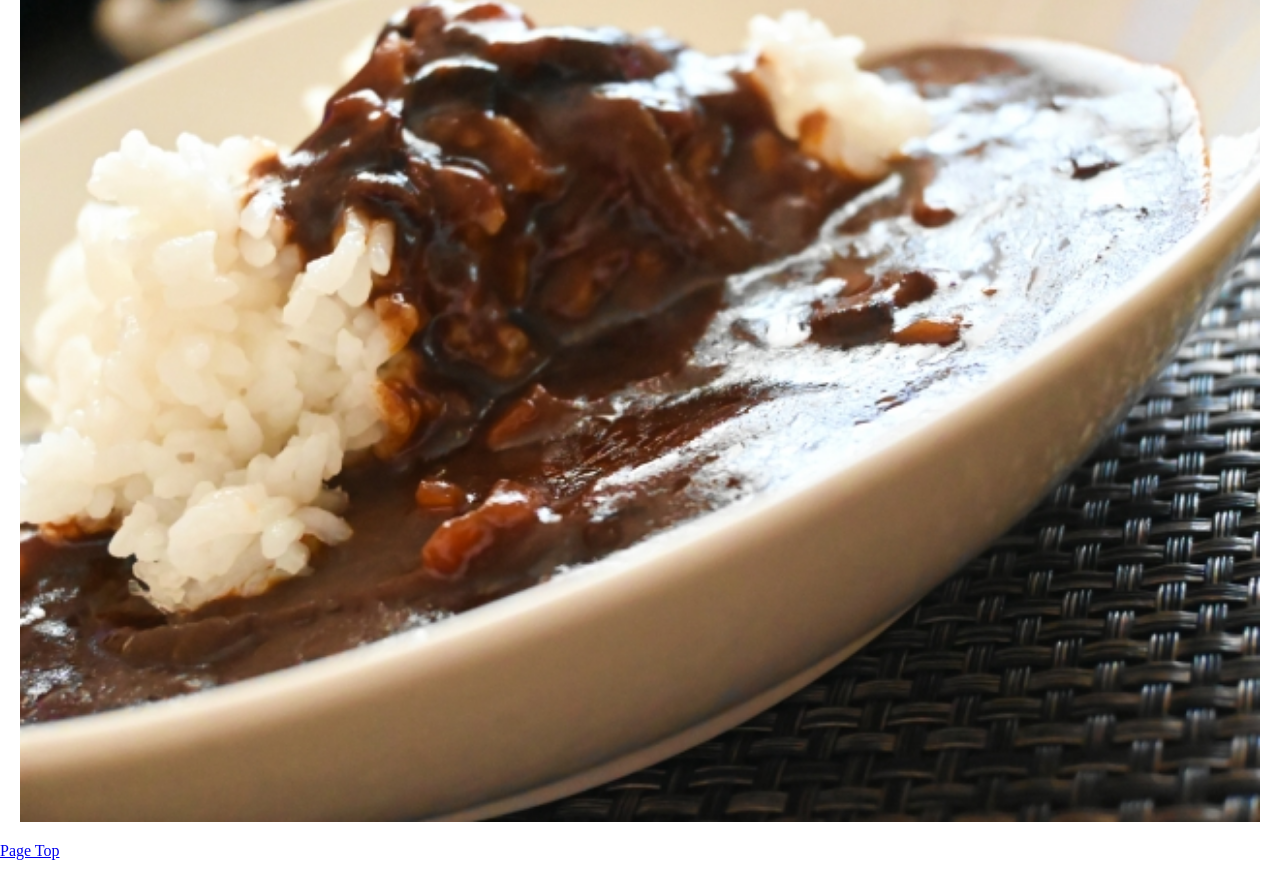
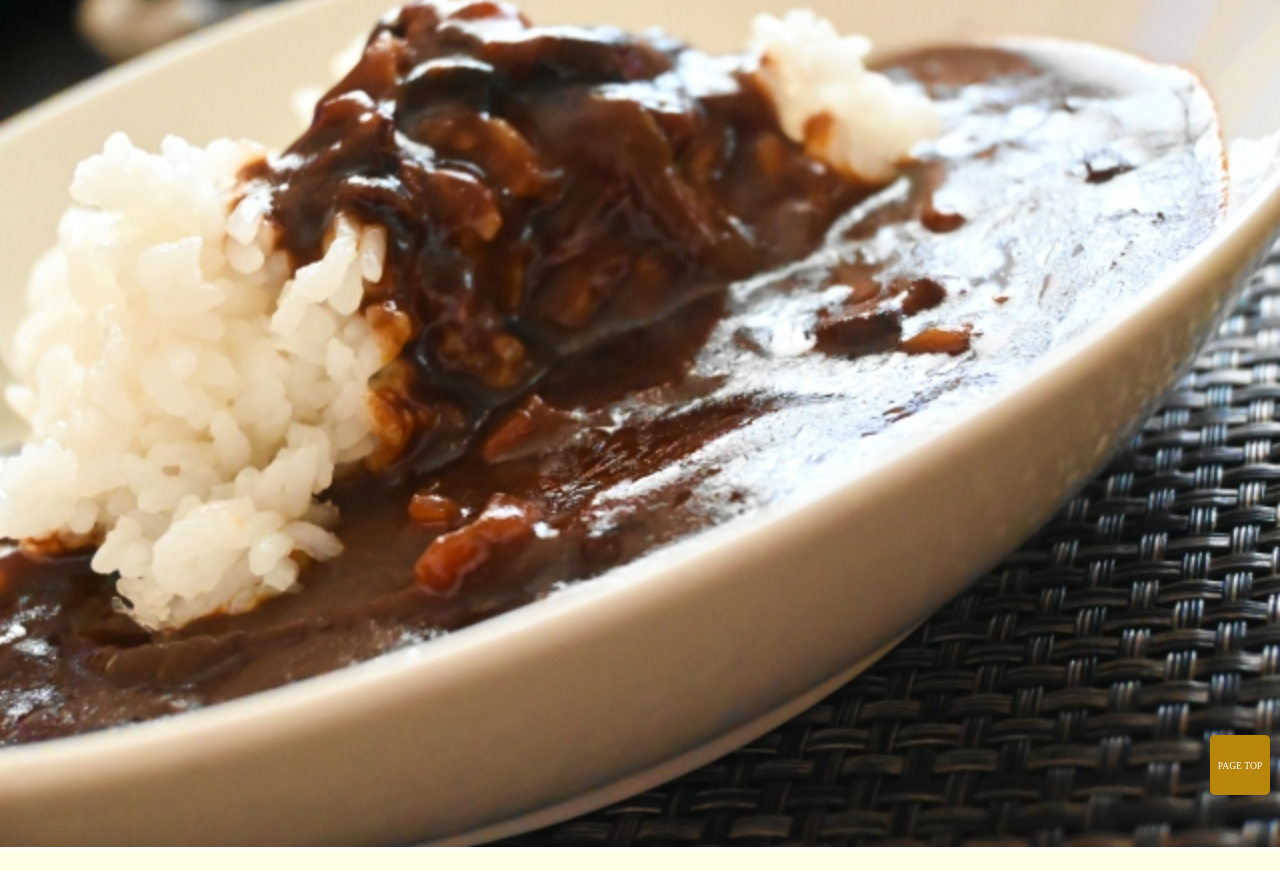
Before and after one commit to CurryDelicious/interview-1, a plain HTML site: page index.html in a window 1280 px wide. Shown: the part 79-950 px from the top of the page. Drawn offline with nearby package versions, Linux system fonts and the light colour scheme.

Commit message:
Update stylesheet.css

```diff
--- a/stylesheet.css
+++ b/stylesheet.css
@@ -1,5 +1,5 @@
 body{
-    margin: 2px 0px;
+    margin: 0px;
 }
 
 header{
@@ -7,8 +7,8 @@ header{
     font-family: serif;
     background-color:#fff8dc;
     font-size:20px;
-    padding: 2px 7px;
-    margin:0px 20px;
+    padding: 2px 20px;
+    margin:0px ;
     border: 5px solid #8b4513;
 }
 
@@ -16,10 +16,74 @@ header h1{
     margin:0px;
 }
 
+/*リンクの形状*/
+#page-top a{
+	display: flex;
+	justify-content:center;
+	align-items:center;
+	background:#b8860b;
+	border-radius: 5px;
+	width: 60px;
+	height: 60px;
+	color: #fff;
+	text-align: center;
+	text-transform: uppercase;
+	text-decoration: none;
+	font-size:0.6rem;
+	transition:all 0.3s;
+}
+
+#page-top a:hover{
+	background: #777;
+}
+
+/*リンクを右下に固定*/
+#page-top {
+	position: fixed;
+	right: 10px;
+	bottom:10px;
+	z-index: 2;
+    /*はじめは非表示*/
+	opacity: 0;
+	transform: translateY(100px);
+}
+
+/*　上に上がる動き　*/
+
+#page-top.UpMove{
+	animation: UpAnime 0.5s forwards;
+}
+@keyframes UpAnime{
+  from {
+    opacity: 0;
+	transform: translateY(100px);
+  }
+  to {
+    opacity: 1;
+	transform: translateY(0);
+  }
+}
+
+/*　下に下がる動き　*/
+
+#page-top.DownMove{
+	animation: DownAnime 0.5s forwards;
+}
+@keyframes DownAnime{
+  from {
+  	opacity: 1;
+	transform: translateY(0);
+  }
+  to {
+  	opacity: 1;
+	transform: translateY(100px);
+  }
+}
+
 main{
     background-color: #ffffe5;
-    padding: 2px 7px;
-    margin: 0px 20px;
+    padding: 2px 20px;
+    margin: 0px ;
     font-family:serif;
     color: #6d350e;
 }
@@ -33,14 +97,14 @@ main a{
 }
 
 .photo{
-    margin: 0px 20px;
+    margin: 0px ;
 }
 
 footer{
     background-color: #8b4513;
     color: #fff8dc;
-    margin: 0px 20px;
-    padding: 2px 2px;
+    margin: 0px ;
+    padding: 2px 20px;
     font-family: serif;
     text-align: center;
 }
@@ -48,3 +112,8 @@ footer{
 footer p{
     margin:0px;
 }
+
+a { color:#6d350e;
+    transition:all 0.5s ease-in;
+  }
+a:hover { text-decoration: underline; }
```
